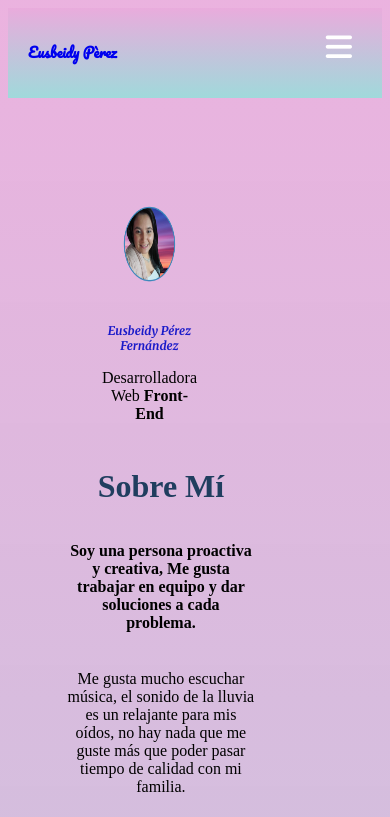
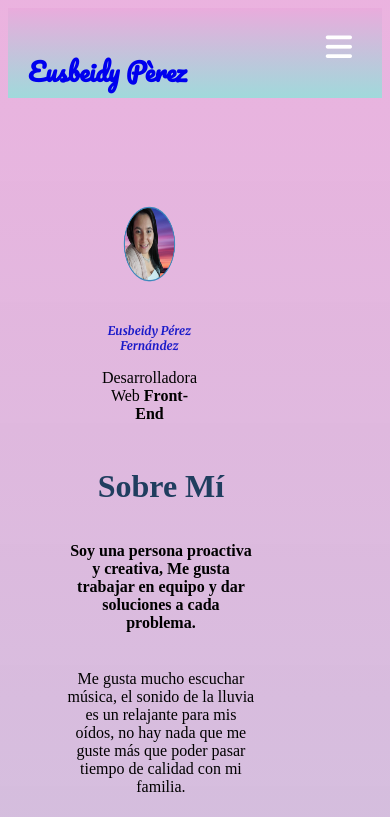
Before and after one commit to eusbeidy/bit07me, a plain HTML site: page docs/index.html in a window 390 px wide. Shown: the top 817 px of the page. Drawn offline with Linux system fonts and the light colour scheme.

Commit message:
detalles

```diff
--- a/docs/css/main.css
+++ b/docs/css/main.css
@@ -178,9 +178,7 @@ nav .nul .li a{
 #check:checked + .nul{
    right: 0;
 }
-.nul{
 
-}
 main,aside{
     text-align: center;
     margin-left: 50px;
@@ -200,4 +198,7 @@ img{
 .i{
     font-size: 3rem;
 }
+h1{
+    font-size: 25px;
 }
+}
```
